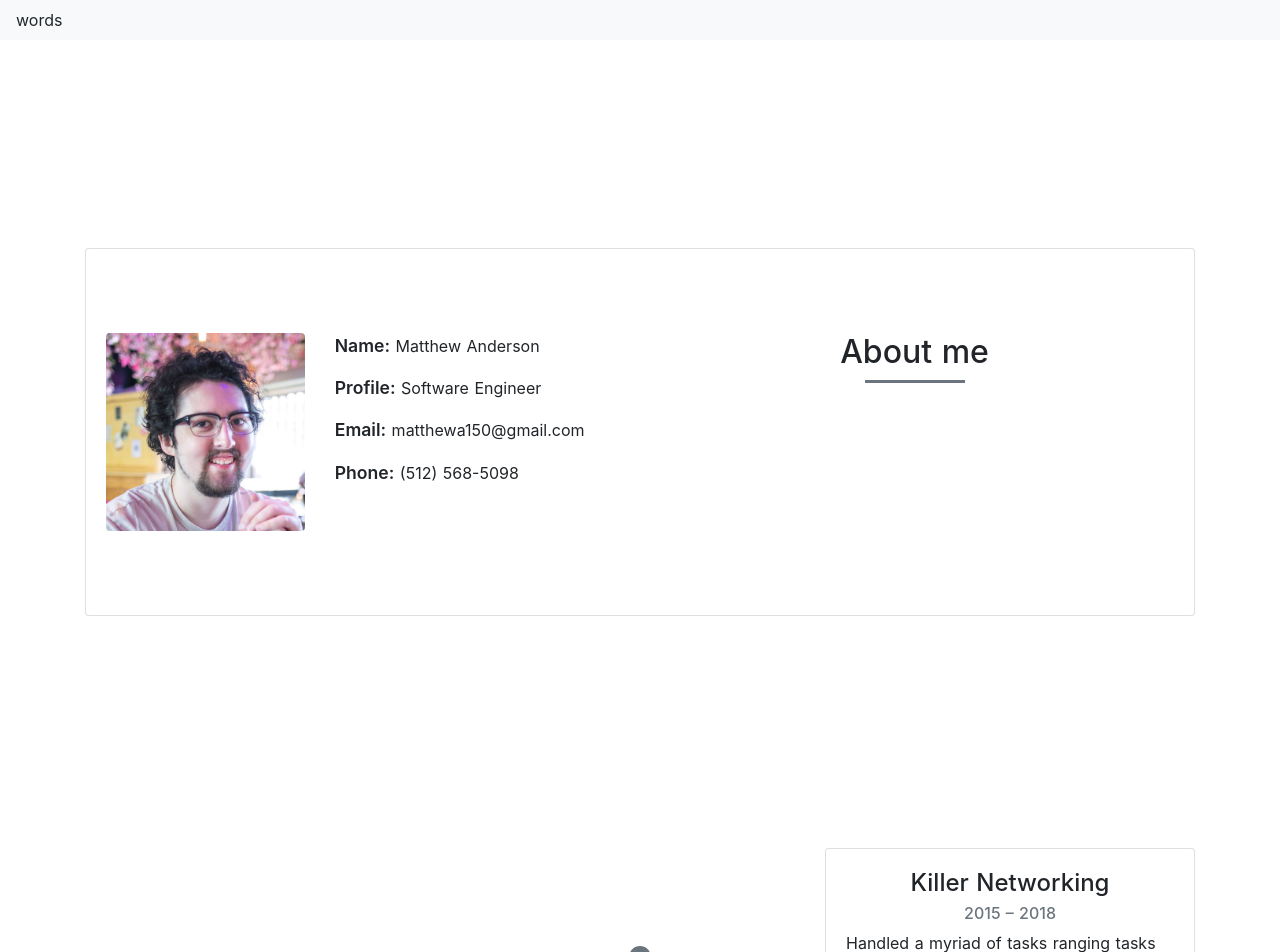
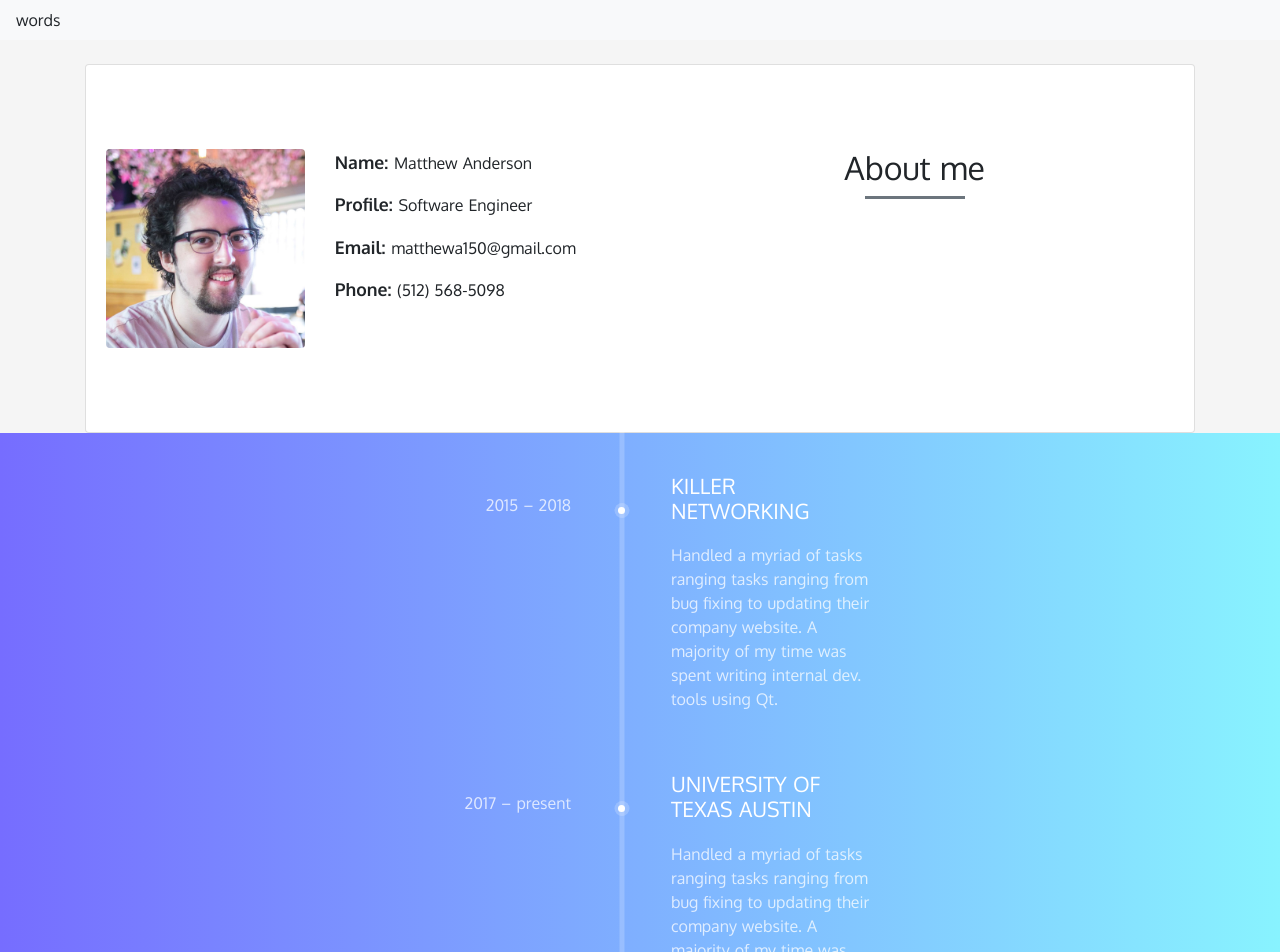
Before and after one commit to matthewa150/manders-site, a Nuxt app: page / in a window 1280 px wide. Shown: the top 952 px of the page. Built offline with nearby package versions, Linux system fonts and the light colour scheme.

Commit message:
Clean Timeline Added

```diff
--- /dev/null
+++ b/assets/main.scss
@@ -0,0 +1,5 @@
+@import url('https://fonts.googleapis.com/css2?family=Oxygen:wght@300;400;700&display=swap');
+
+body {
+    font-family: 'Oxygen', sans-serif;
+}
--- a/components/AboutMe.vue
+++ b/components/AboutMe.vue
@@ -67,7 +67,6 @@ export default {
 <style>
 .sect-pt4 {
   padding-top: 4rem;
-  min-height: 0;
 }
 
 .info-card {
--- /dev/null
+++ b/components/CleanTime.vue
@@ -0,0 +1,145 @@
+<template>
+  <section class="timeline-area">
+    <b-container class="text-left">
+      <b-row>
+        <ul class="list">
+          <li v-for="exp in experiences" :key="exp.place">
+            <span></span>
+            <div class="media">
+              <div class="d-flex">
+                <p class="text-right">{{ exp.dates }}</p>
+              </div>
+              <div class="media-body">
+                <h4>{{ exp.place }}</h4>
+                <p>{{ exp.description }}</p>
+              </div>
+            </div>
+          </li>
+        </ul>
+      </b-row>
+    </b-container>
+  </section>
+</template>
+
+<script>
+export default {
+  data () {
+    return {
+      experiences: [
+        {
+          place: 'Killer Networking',
+          dates: '2015 \u2013 2018',
+          description: 'Handled a myriad of tasks ranging tasks ranging from bug fixing to updating their company website. A majority of my time was spent writing internal dev. tools using Qt.'
+        },
+        {
+          place: 'University of Texas Austin',
+          dates: '2017 \u2013 present',
+          description: 'Handled a myriad of tasks ranging tasks ranging from bug fixing to updating their company website. A majority of my time was spent writing internal dev. tools using Qt.'
+        },
+        {
+          place: 'Tokyo Electron US',
+          dates: '2019 \u2013 present',
+          description: 'Developed an application to view the results of physical simulations using Qt. Benchmarked operating systems seeking improvements to the simulation cluster. Currently working on expanding and optimizing physical simulation software used for design.'
+        }
+      ]
+    }
+  }
+}
+</script>
+
+<style scoped>
+/* Timeline List */
+.list {
+  max-width: 460px;
+  margin: auto;
+  position: relative;
+  padding-top: 40px;
+  padding-bottom: 60px;
+  padding-left: 0px;
+  padding-right: 0px;
+  list-style: none;
+}
+
+.list::before {
+  content: "";
+  height: 100%;
+  width: 5px;
+  background: rgba(255, 255, 255, 0.2);
+  position: absolute;
+  left: 46%;
+  transform: translateX(-50%);
+  top: -5px;
+}
+
+/* Timeline item */
+.list > li {
+  margin-bottom: 60px;
+position: relative;
+}
+
+.list > li > span {
+  height: 15px;
+  width: 15px;
+  border-radius: 50%;
+  display: block;
+  background: rgba(255, 255, 255, 0.2);
+  position: absolute;
+  left: 46%;
+  top: 30px;
+  transform: translateX(-50%);
+}
+
+.list > li > span::before {
+  content: '';
+  height: 7px;
+  width: 7px;
+  background: #fff;
+  border-radius: 50%;
+  position: absolute;
+  left: 52%;
+  top: 4px;
+  transform: translateX(-50%);
+}
+
+.media {
+  display: -ms-flexbox;
+  display: flex;
+  -ms-flex-align: start;
+  align-items: flex-start;
+}
+
+/* Timeline item information */
+.media-body {
+  -ms-flex: 1;
+  flex: 1;
+}
+
+.media-body > h4 {
+  color: #fff;
+  font-size: 21px;
+  text-transform: uppercase;
+  margin-bottom: 20px;
+}
+
+/* Timeline item date */
+.d-flex > p {
+  padding-top: 20px;
+  width: 161px;
+}
+
+.media > .d-flex {
+  padding-right: 100px;
+}
+
+/* Timeline shared info + date */
+.media-body > p, .d-flex > p {
+  color: rgba(255, 255, 255, 0.75);
+  margin-bottom: 0px;
+  margin-top: 0;
+}
+
+.timeline-area {
+  background-image: -webkit-linear-gradient(0deg, #766dff 0%, #88f3ff 100%);
+}
+
+</style>
--- a/layouts/default.vue
+++ b/layouts/default.vue
@@ -6,15 +6,7 @@
 
 <style>
 html {
-  font-family:
-    'Source Sans Pro',
-    -apple-system,
-    BlinkMacSystemFont,
-    'Segoe UI',
-    Roboto,
-    'Helvetica Neue',
-    Arial,
-    sans-serif;
+  font-family: 'Oxygen', sans-serif;
   font-size: 16px;
   word-spacing: 1px;
   -ms-text-size-adjust: 100%;
--- a/nuxt.config.js
+++ b/nuxt.config.js
@@ -17,6 +17,7 @@ export default {
 
   // Global CSS: https://go.nuxtjs.dev/config-css
   css: [
+    '@/assets/main.scss'
   ],
 
   // Plugins to run before rendering page: https://go.nuxtjs.dev/config-plugins
--- a/package.json
+++ b/package.json
@@ -23,6 +23,9 @@
     "babel-eslint": "^10.1.0",
     "eslint": "^7.22.0",
     "eslint-plugin-nuxt": "^2.0.0",
-    "eslint-plugin-vue": "^7.7.0"
+    "eslint-plugin-vue": "^7.7.0",
+    "fibers": "^5.0.0",
+    "sass": "^1.35.1",
+    "sass-loader": "^10.2.0"
   }
 }
--- a/pages/index.vue
+++ b/pages/index.vue
@@ -2,7 +2,7 @@
   <div>
     <AppBar />
     <AboutMe />
-    <TimeLine />
+    <CleanTime />
   </div>
 </template>
 
@@ -13,40 +13,17 @@ export default {}
 <style>
 .container {
   margin: 0 auto;
-  min-height: 100vh;
   display: flex;
   justify-content: center;
   align-items: center;
   text-align: center;
 }
 
-.title {
-  font-family:
-    'Quicksand',
-    'Source Sans Pro',
-    -apple-system,
-    BlinkMacSystemFont,
-    'Segoe UI',
-    Roboto,
-    'Helvetica Neue',
-    Arial,
-    sans-serif;
-  display: block;
-  font-weight: 300;
-  font-size: 100px;
-  color: #35495e;
-  letter-spacing: 1px;
-}
-
-.subtitle {
-  font-weight: 300;
-  font-size: 42px;
-  color: #526488;
-  word-spacing: 5px;
-  padding-bottom: 15px;
-}
-
 .links {
   padding-top: 15px;
 }
+
+body {
+  background-color: rgb(245,245,245);
+}
 </style>
```
Also changed, not shown: 1 other file (tests, documents, lock files or other folders).
